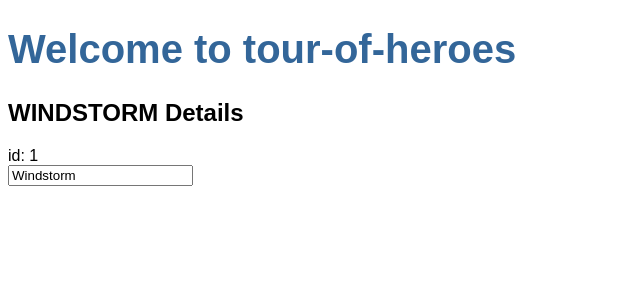
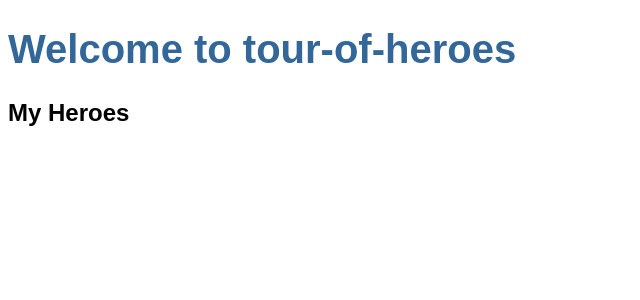
Before and after one commit to cberry216/angular-practice, an Angular app in the folder tour-of-heroes/: page / in a window 1280 px wide. Shown: the top 300 px of the page, without its empty margins (0-640 px from the left). Built offline with nearby package versions, Linux system fonts and the light colour scheme.

Commit message:
Added list and detail view of heroes.

```diff
--- a/tour-of-heroes/src/app/heroes/heroes.component.html
+++ b/tour-of-heroes/src/app/heroes/heroes.component.html
@@ -1,7 +1,16 @@
-<h2>{{hero.name | uppercase}} Details</h2>
-<div><span>id: </span>{{hero.id}}</div>
-<div>
-	<label>
-		<input [(ngModel)]='hero.name' placeholder='name'>
-	</label>
+<h2>My Heroes</h2>
+<ul class="heroes">
+	<li *ngFor='let hero of heroes' (click)="onSelect(hero)" [class.selected]="hero === selectedHero">
+		<span class="badge">{{hero.id}}</span> {{hero.name}}
+	</li>
+</ul>
+
+<div *ngIf="selectedHero">
+	<h2>{{selectedHero.name | uppercase}} Details</h2>
+	<div><span>id: </span>{{selectedHero.id}}</div>
+	<div>
+		<label>name:
+			<input [(ngModel)]="selectedHero.name" placeholder="name">
+		</label>
+	</div>
 </div>
```
